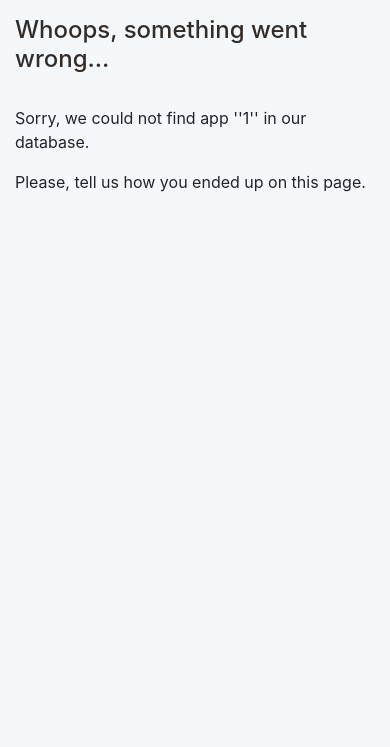
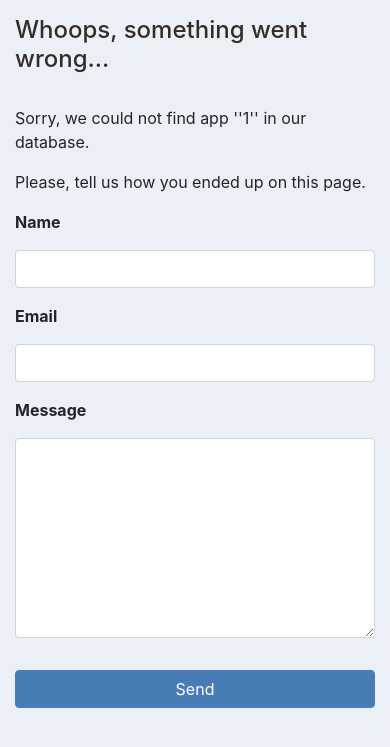
Before and after one commit to gianlucascoccia/afp-mapping-site, a Flask app: page /test/1 in a window 390 px wide. Shown: the top 747 px of the page. Run offline with Flask 2, Linux system fonts and the light colour scheme; some libraries are stand-ins or nearby versions.

Commit message:
Basic Form handler Form for contacts if app does not exist

```diff
--- /dev/null
+++ b/contact_form.py
@@ -0,0 +1,8 @@
+from wtforms import Form, TextField, TextAreaField, SubmitField, validators
+
+
+class ContactForm(Form):
+    name = TextField("Name", [validators.DataRequired()])
+    email = TextField("Email", [validators.DataRequired(), validators.Email()])
+    message = TextAreaField("Message", [validators.DataRequired()])
+    submit = SubmitField("Send")
--- a/flask_app.py
+++ /dev/null
@@ -1,60 +0,0 @@
-import sys
-import os.path
-from flask import Flask, render_template
-
-app = Flask(__name__)
-
-# Set some variables according to whether we are on production or development
-if app.config['DEBUG']:
-    # We are in development
-    # Sets activities list folder
-    APPS_FOLDER = "apps"
-    pass
-else:
-    # We are in production
-    # Sets activities list folder
-    APPS_FOLDER = "/home/Fragoel2/afp-mapping-site/apps"
-    pass
-
-
-# Default route
-@app.route('/')
-def default():
-    return 'Explanation!'
-
-
-# Pre-test questionaire
-@app.route('/before-test/<appname>')
-def before_explanation(appname):
-    if not activity_file_exists(appname):
-        return render_template('app_not_found.html', appname=appname)
-    return render_template('pre-test.html', appname=appname)
-
-
-# Mappping test
-@app.route('/test/<appname>')
-def test(appname):
-    if not activity_file_exists(appname):
-        return render_template('app_not_found.html', appname=appname)
-    return 'Testooo!'
-
-
-# Post-test questionaire
-@app.route('/after-test/<appname>')
-def after_questionaire(appname):
-    if not activity_file_exists(appname):
-        return render_template('app_not_found.html', appname=appname)
-    return 'Questionaire!'
-
-
-# Utility function for safety url-check
-# Checks whether the app exists in our db, otherwise redirect to error page
-def activity_file_exists(appname: str) -> bool:
-    print('{}/{}-activities.csv'.format(APPS_FOLDER, appname))
-    return os.path.isfile('{}/{}-activities.csv'.format(APPS_FOLDER, appname))
-
-
-# Page not found route
-@app.errorhandler(404)
-def page_not_found(e):
-    return render_template('page_not_found.html'), 404
--- /dev/null
+++ b/main.py
@@ -0,0 +1,76 @@
+import os.path
+import csv
+from flask import Flask, render_template, request
+from contact_form import ContactForm
+
+app = Flask(__name__)
+
+# Set some variables according to whether we are on production or development
+if app.config['DEBUG']:
+    # We are in development
+    # Sets activities list folder
+    APPS_FOLDER = "apps"
+    OUT_FOLDER = "out"
+    pass
+else:
+    # We are in production
+    # Sets activities list folder
+    APPS_FOLDER = "/home/Fragoel2/afp-mapping-site/apps"
+    OUT_FOLDER = "/home/Fragoel2/afp-mapping-site/out"
+    pass
+
+
+# Default route
+@app.route('/')
+def default():
+    return render_template('about.html')
+
+
+# Pre-test questionaire
+@app.route('/before-test/<appname>', methods=['GET', 'POST'])
+def before_explanation(appname):
+    if not activity_file_exists(appname):
+        return handle_app_not_exists(appname)
+    return render_template('before_test.html', appname=appname)
+
+
+# Mappping test
+@app.route('/test/<appname>', methods=['GET', 'POST'])
+def test(appname):
+    if not activity_file_exists(appname):
+        return handle_app_not_exists(appname)
+    return 'Testooo!'
+
+
+# Post-test questionaire
+@app.route('/after-test/<appname>', methods=['GET', 'POST'])
+def after_questionaire(appname):
+    if not activity_file_exists(appname):
+        return handle_app_not_exists(appname)
+    return 'Questionaire!'
+
+
+# Page not found route
+@app.errorhandler(404)
+def page_not_found(e):
+    return render_template('page_not_found.html'), 404
+
+
+# Utility function for safety url-check
+# Checks whether the app exists in our db, otherwise redirect to error page
+def activity_file_exists(appname: str) -> bool:
+    print('{}/{}-activities.csv'.format(APPS_FOLDER, appname))
+    return os.path.isfile('{}/{}-activities.csv'.format(APPS_FOLDER, appname))
+
+
+# Utility function to render the app does not exist page
+def handle_app_not_exists(appname):
+    form = ContactForm(request.form)
+    if request.method == 'POST' and form.validate():
+        name,email,message = form.name.data, form.email.data, form.message.data
+        with open(os.path.join(OUT_FOLDER,'messages.csv'), 'a') as csvfile:
+            writer = csv.writer(csvfile, delimiter='\t', quotechar='|', quoting=csv.QUOTE_MINIMAL)
+            writer.writerow([name] + [email] + [message])
+            csvfile.flush()
+        return render_template('message_sent.html', name=name)
+    return render_template('app_not_found.html', appname=appname, form=form)
--- a/static/css/main.css
+++ b/static/css/main.css
@@ -1,5 +1,5 @@
 body {
-    background-color: #F5F8FA;
+    background-color: #EAF0F6;
     }
 
 h1, h2, h3, h4, h5 {
@@ -11,3 +11,11 @@ h1, h2, h3, h4, h5 {
     border-color: #487CB5 !important;
     -webkit-appearance: none !important;
 }
+
+textarea#message {
+    min-height: 200px;
+}
+
+.help-block {
+    color: red;
+}
--- /dev/null
+++ b/templates/_formhelper.html
@@ -0,0 +1,13 @@
+{% macro render_field(field, label_visible=true) -%}
+     <div class="form-group {% if field.errors %}has-error{% endif %} {{ kwargs.pop('class_', '') }}">
+        {% if field.type != 'HiddenField' and label_visible %}
+            <label for="{{ field.id }}" class="control-label"><b>{{ field.label }}</b></label>
+        {% endif %}
+        {{ field(class_='form-control', **kwargs) }}
+        {% if field.errors %}
+            {% for e in field.errors %}
+                <p class="help-block">{{ e }}</p>
+            {% endfor %}
+        {% endif %}
+    </div>
+{%- endmacro %}
--- a/templates/error.html
+++ b/templates/error.html
@@ -1,18 +1,37 @@
 {% extends "layout.html" %}
 {% block title %} Error page {% endblock %}
 {% block content %}
-<div id="remarks-title-container" class="row">
-    <div id="remarks-title" class="col-lg-10 col-md-offset-1">
+<div id="error-title-container" class="row">
+    <div id="error-title" class="col-lg-12">
         <h4>Whoops, something went wrong...</h4>
     </div>
 </div>
-<div id="remarks-body-container" class="row">
-    <div id="remarks-body" class="col-lg-10 col-md-offset-1">
+<div id="error-body-container" class="row">
+    <div id="error-body" class="col-lg-12">
         <br>
         {% block message %}{% endblock %}
         <p>
         Please, tell us how you ended up on this page.
         </p>
+        {% from "_formhelper.html" import render_field %}
+        <form method=post>
+            <dl>
+                <div id="error-form-row-one" class="row">
+                    <div class="col-lg-6">
+                        {{ render_field(form.name) }}
+                    </div>
+                    <div class="col-lg-6">
+                        {{ render_field(form.email) }}
+                    </div>
+                </div>
+                <div id="error-form-row-two" class="row">
+                    <div class="col-lg-12">
+                        {{ render_field(form.message) }}
+                    </div>
+                </div>
+            </dl>
+        <p><input type="submit" value="Send" class="btn btn-primary btn-block">
+        </form>
     </div>
 </div>
 {% endblock %}
```
Also changed, not shown: templates/about.html (added, +24 -0 lines), templates/message_sent.html (added, +21 -0 lines), out/messages.csv (added), templates/before_test.html (renamed from templates/pre-test.html).
